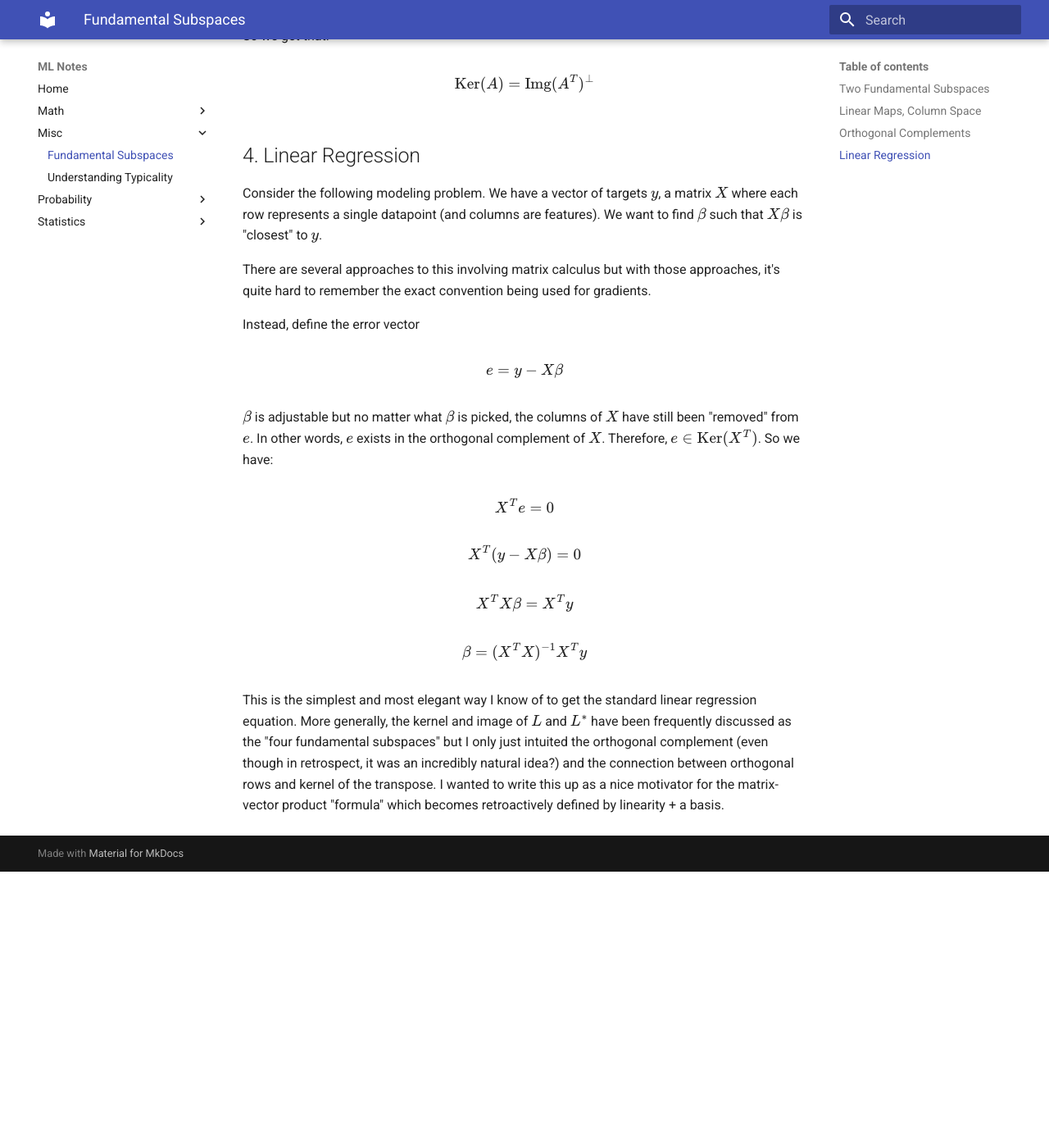
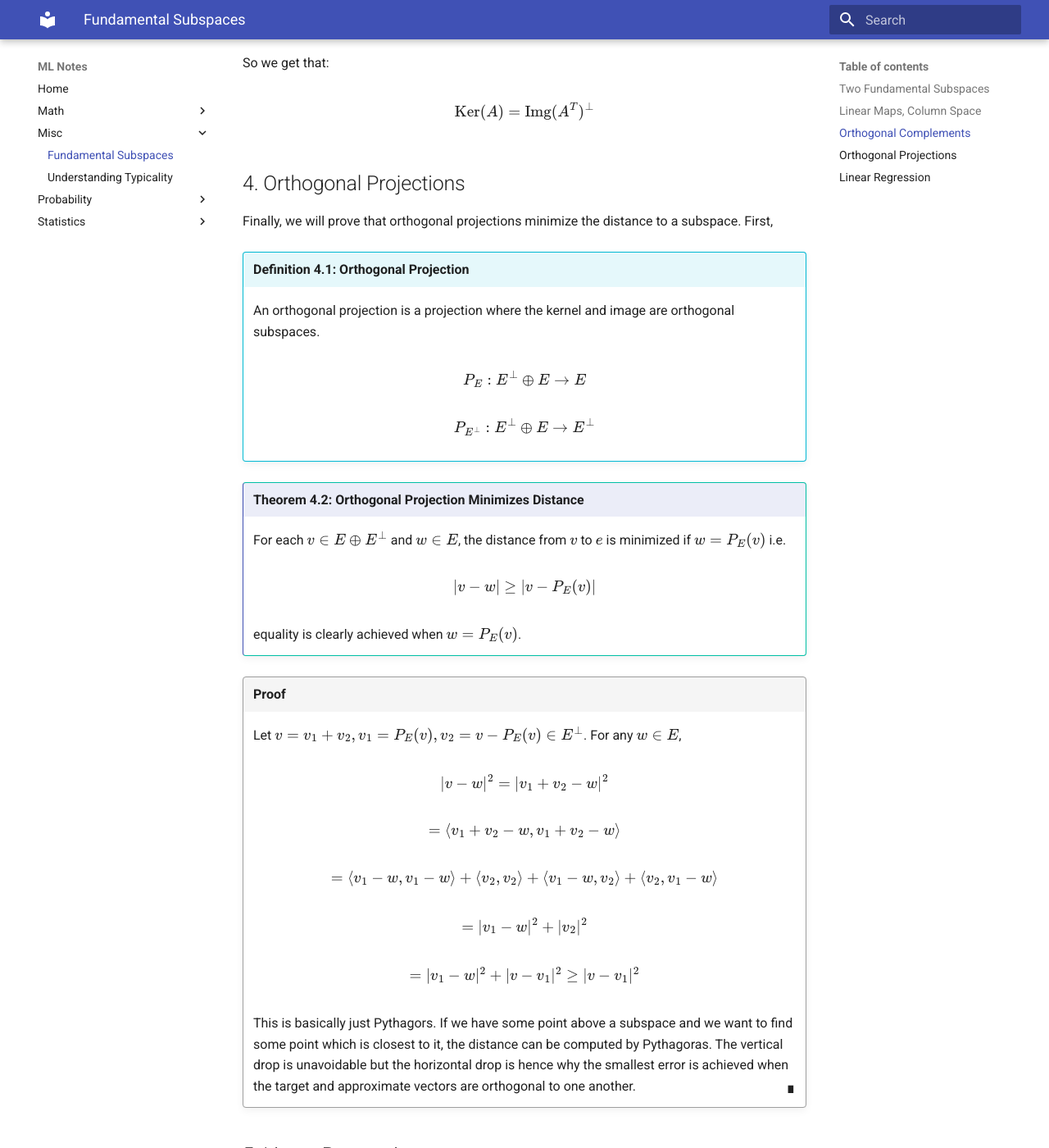
Before and after one commit to alexali04/notes, an MkDocs documentation site: the page built from docs/misc/subspaces.md, in a window 1280 px wide and 1400 px high, scrolled down 3867 px. Shown: the whole window at 82% size. Built offline with MkDocs 1.6.1 and Material for MkDocs 9.7.7, drawn with Linux system fonts in a browser that asks for light colours; before the commit the page ends 4930 px from its top, so only the background shows below that; some of the changed text lies outside the part shown.

Commit message:
error optimal when orthogonal

```diff
--- a/docs/misc/subspaces.md
+++ b/docs/misc/subspaces.md
@@ -166,6 +166,58 @@ $$
 \text{Ker}(A) = \text{Img}(A^T)^{\perp}
 $$
 
+## Orthogonal Projections
+
+Finally, we will prove that orthogonal projections minimize the distance to a subspace. First,
+
+!!! info "Definition: Orthogonal Projection"
+
+    An orthogonal projection is a projection where the kernel and image are orthogonal subspaces.
+
+    $$
+    P_E: E^{\perp} \oplus E \to E
+    $$
+
+    $$
+    P_{E^{\perp}}: E^{\perp} \oplus E \to E^{\perp}
+    $$
+
+!!! tip "Theorem: Orthogonal Projection Minimizes Distance"
+
+    For each $v \in E \oplus E^{\perp}$ and $w \in E$, the distance from $v$ to $e$ is minimized if $w = P_E(v)$ i.e.
+
+    $$
+    |v - w| \geq |v - P_E(v)|
+    $$
+
+    equality is clearly achieved when $w = P_E(v)$.
+
+!!! quote "Proof"
+
+    Let $v = v_1 + v_2, v_1 = P_E(v), v_2 = v - P_E(v) \in E^{\perp}$. For any $w \in E$,
+
+    $$
+    |v - w|^2 = |v_1 + v_2 - w|^2
+    $$
+
+    $$
+    = \langle v_1 + v_2 - w, v_1 + v_2 - w \rangle
+    $$
+
+    $$
+    = \langle v_1 - w, v_1 - w \rangle + \langle v_2, v_2 \rangle + \langle v_1 - w, v_2 \rangle + \langle v_2, v_1 - w \rangle
+    $$
+
+    $$
+    = |v_1 - w|^2 + |v_2|^2
+    $$
+
+    $$
+    = |v_1 - w|^2 + |v - v_1|^2 \geq |v - v_1|^2
+    $$
+
+    This is basically just Pythagors. If we have some point above a subspace and we want to find some point which is closest to it, the distance can be computed by Pythagoras. The vertical drop is unavoidable but the horizontal drop is hence why the smallest error is achieved when the target and approximate vectors are orthogonal to one another.
+
 ## Linear Regression
 
 Consider the following modeling problem. We have a vector of targets $y$, a matrix $X$ where each row represents a single datapoint (and columns are features). We want to find $\beta$ such that $X \beta$ is "closest" to $y$.
@@ -178,7 +230,7 @@ $$
 e = y - X \beta
 $$
 
-$\beta$ is adjustable but no matter what $\beta$ is picked, the columns of $X$ have still been "removed" from $e$. In other words, $e$ exists in the orthogonal complement of $X$. Therefore, $e \in \text{Ker}(X^T)$. So we have:
+Minimizing this error occurs when $e$ is orthogonal to $X \beta$: when $e$ exists in the orthogonal complement of $X$. Therefore, $e \in \text{Ker}(X^T)$. So we have:
 
 $$
 X^T e = 0
```
